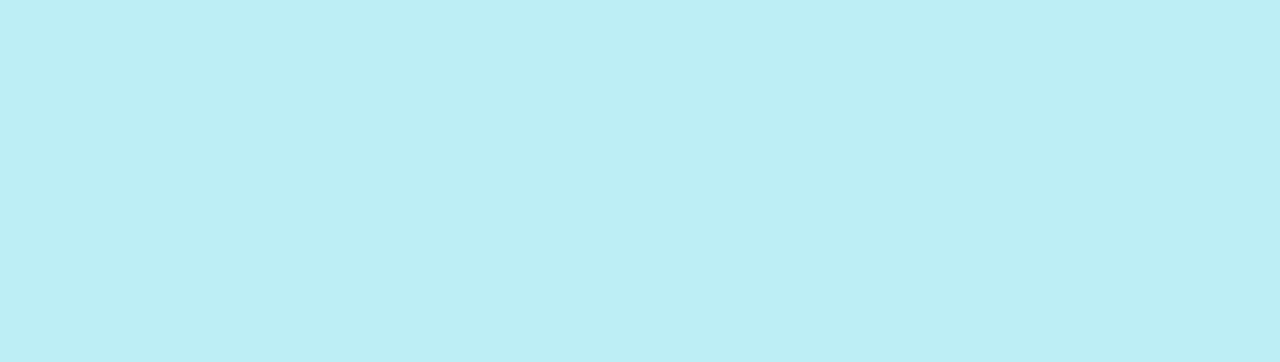
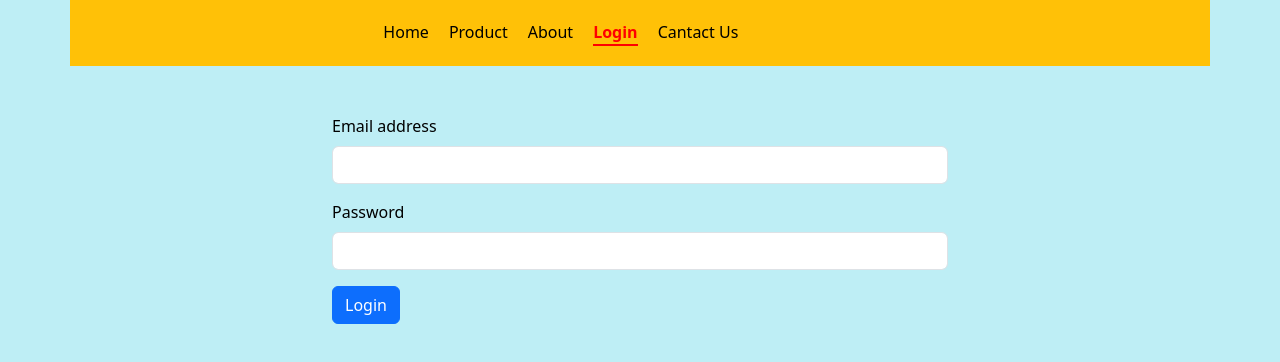
Before and after one commit to puranrana080/Building-E-Commerce-Website, a React (Vite) app: page /login in a window 1280 px wide. Before the commit this address had no page. Shown: the top 362 px of the page. Built offline with nearby package versions, Linux system fonts and the light colour scheme.

Commit message:
login using firebase auth

```diff
--- a/src/App.jsx
+++ b/src/App.jsx
@@ -5,6 +5,7 @@ import About from "./components/About.jsx";
 import Product from "./components/Product.jsx";
 import ContactUs from "./components/ContactUs.jsx";
 import ProductDetail from "./components/ProductDetail.jsx";
+import Login from "./components/Login.jsx";
 
 const App = () => {
   return (
@@ -15,6 +16,7 @@ const App = () => {
         <Route path="/products" element={<Product />} />
         <Route path="/product/:productId" element={<ProductDetail />} />
         <Route path="/contact" element={<ContactUs />} />
+        <Route path="/login" element={<Login />} />
       </Routes>
     </BrowserRouter>
   );
--- a/src/components/Home.jsx
+++ b/src/components/Home.jsx
@@ -4,14 +4,12 @@ import Cart from "./Cart";
 import AppContext from "../context/AppContext";
 
 const Home = () => {
-  const { isCartClicked } = useContext(AppContext);
   return (
     <>
       <Navbar />
-      {isCartClicked && <Cart />}
-      <div className="p-4 p-md-5 mb-4 rounded text-center text-body-emphasis bg-body-secondary text-center">
+      <div className="container my-5" style={{ maxWidth: "70%" }}>
         {" "}
-        <div className="col-lg-6  text-center">
+        <div className="text-center">
           {" "}
           <h1 className="display-4 fst-italic">
             Welcome to the E-commerce home Page
--- /dev/null
+++ b/src/components/Login.jsx
@@ -0,0 +1,89 @@
+import React, { useRef, useContext } from "react";
+import Navbar from "./Navbar";
+import AppContext from "../context/AppContext";
+import { useNavigate } from "react-router-dom";
+
+const Login = () => {
+  const { isLoggedIn, setIsLoggedIn, setToken } = useContext(AppContext);
+  const enteredEmailRef = useRef();
+  const enteredPasswordRef = useRef();
+  const navigate = useNavigate();
+
+  const handleSubmit = (e) => {
+    e.preventDefault();
+
+    fetch(
+      "https://identitytoolkit.googleapis.com/v1/accounts:signInWithPassword?key=AIzaSyDLOTD964PNfHMmKh2v3Ad2DhAeDuOI60c",
+      {
+        method: "POST",
+        body: JSON.stringify({
+          email: enteredEmailRef.current.value,
+          password: enteredPasswordRef.current.value,
+          returnSecureToken: true,
+        }),
+        headers: {
+          "Content-Type": "application/json",
+        },
+      }
+    ).then((res) => {
+      if (res.ok) {
+        return res.json().then((data) => {
+          const tokenId = data.idToken;
+          localStorage.setItem("token", tokenId);
+          setToken(tokenId);
+          console.log("token generated", tokenId);
+          alert("Successfully Logged In");
+          navigate("/products");
+        });
+      } else {
+        return res.json().then((data) => {
+          let errorMsg = "Wrong credentials";
+          if (data) {
+            errorMsg = data?.error?.message;
+          }
+          alert(errorMsg);
+        });
+      }
+    });
+  };
+
+  return (
+    <>
+      <Navbar />
+      <div className="container my-5" style={{ maxWidth: "50%" }}>
+        <form onSubmit={handleSubmit}>
+          <div className="mb-3">
+            <label htmlFor="exampleInputEmail1" className="form-label">
+              Email address
+            </label>
+            <input
+              type="email"
+              className="form-control"
+              id="exampleInputEmail1"
+              aria-describedby="emailHelp"
+              ref={enteredEmailRef}
+              required
+            />
+          </div>
+          <div className="mb-3">
+            <label htmlFor="exampleInputPassword1" className="form-label">
+              Password
+            </label>
+            <input
+              type="password"
+              className="form-control"
+              id="exampleInputPassword1"
+              ref={enteredPasswordRef}
+              required
+            />
+          </div>
+          <button type="submit" className="btn btn-primary">
+            Login
+          </button>
+        </form>
+      </div>
+    </>
+  );
+};
+
+export default Login;
--- a/src/components/Navbar.jsx
+++ b/src/components/Navbar.jsx
@@ -38,6 +38,13 @@ const Navbar = () => {
           </NavLink>
           <NavLink
             className={({ isActive }) => (isActive ? "active" : "")}
+            to={"/login"}
+          >
+            {" "}
+            Login{" "}
+          </NavLink>
+          <NavLink
+            className={({ isActive }) => (isActive ? "active" : "")}
             to={"/contact"}
           >
             Cantact Us
--- a/src/context/AppState.jsx
+++ b/src/context/AppState.jsx
@@ -45,12 +45,11 @@ const AppState = (props) => {
       quantity: 3,
     },
   ];
+  const initialToken = localStorage.getItem("token");
   const [isCartClicked, setIsCartClicked] = useState(false);
   const [cartData, setCartData] = useState(cartElements);
-
-  useEffect(() => {
-    console.log("Cart items", cartData);
-  }, [cartData]);
+  const [isLoggedIn, setIsLoggedIn] = useState();
+  const [token, setToken] = useState(initialToken);
 
   const addToCart = (name) => {
     //check if item valid
@@ -65,9 +64,9 @@ const AppState = (props) => {
       return;
     } else {
       cartData.push({ ...selectedProd, quantity: 1 });
-      const updatedData=[...cartData]
-      setCartData(updatedData)
-      alert("Item successfully added to cart")
+      const updatedData = [...cartData];
+      setCartData(updatedData);
+      alert("Item successfully added to cart");
     }
   };
 
@@ -79,6 +78,10 @@ const AppState = (props) => {
         setIsCartClicked,
         cartData,
         addToCart,
+        isLoggedIn,
+        setIsLoggedIn,
+        token,
+        setToken,
       }}
     >
       {props.children}
```
